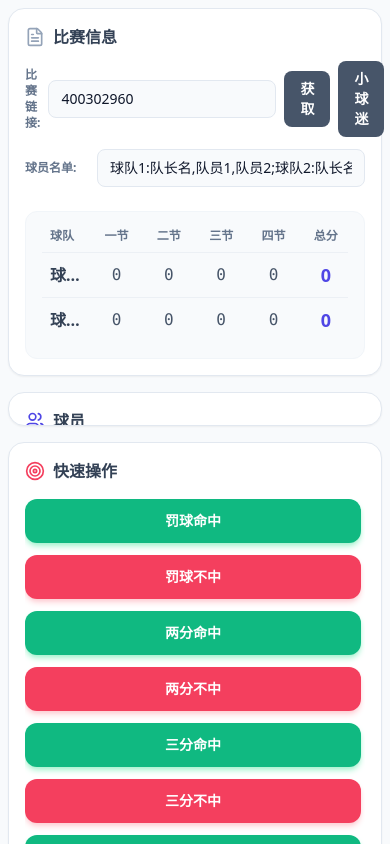
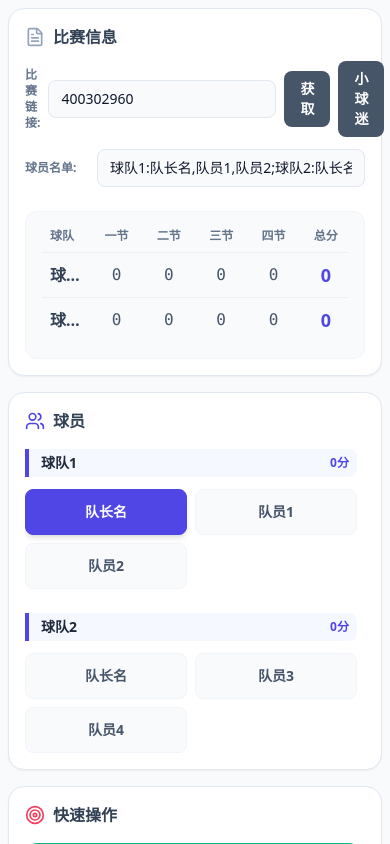
Before and after one commit to zhwryan/data-points, a React (Vite) app: page / in a window 390 px wide. Shown: the top 844 px of the page. Built offline with nearby package versions, Linux system fonts and the light colour scheme.

Commit message:
style: make page layout full height without global scrollbar on desktop

```diff
--- a/App.tsx
+++ b/App.tsx
@@ -434,7 +434,7 @@ const App: React.FC = () => {
         </div>
 
         {/* 主体区域：三列布局 */}
-        <div className="grid grid-cols-1 md:grid-cols-12 gap-4 h-[calc(100vh-220px)] min-h-[600px]">
+        <div className="grid grid-cols-1 md:grid-cols-12 gap-4 flex-1 md:min-h-0">
 
           {/* 左列：球员选择 */}
           <section className="md:col-span-3 bg-white rounded-2xl shadow-sm border border-slate-200 p-4 flex flex-col overflow-hidden">
```
